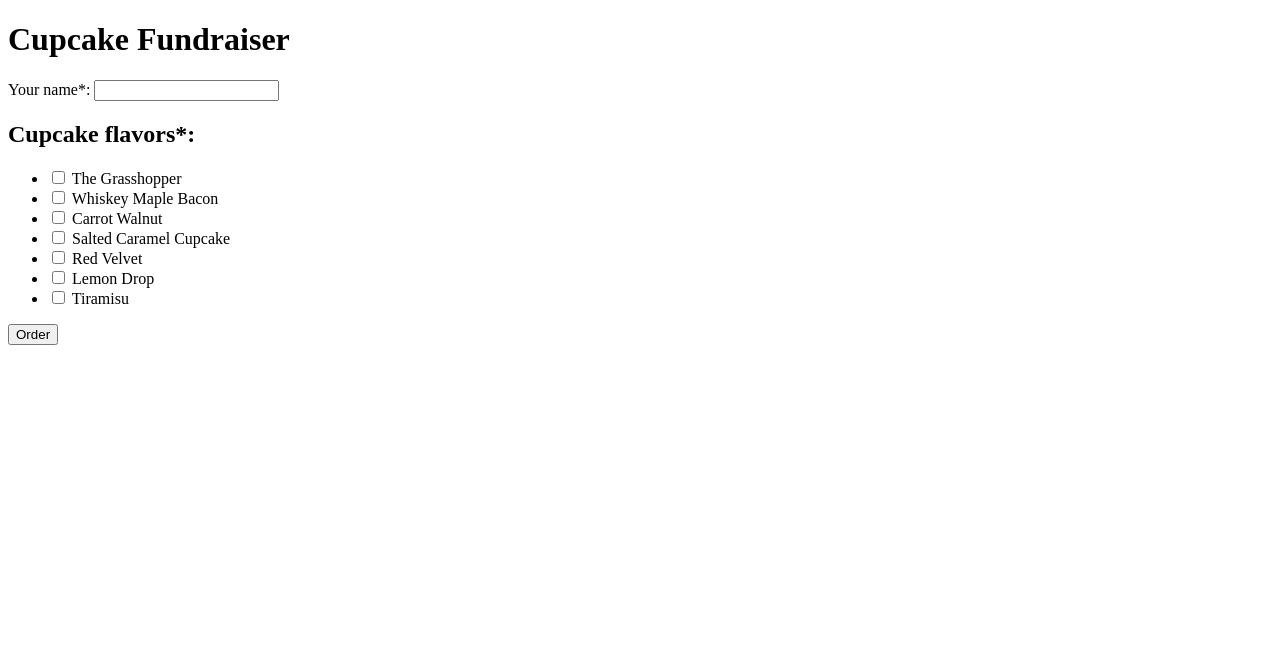
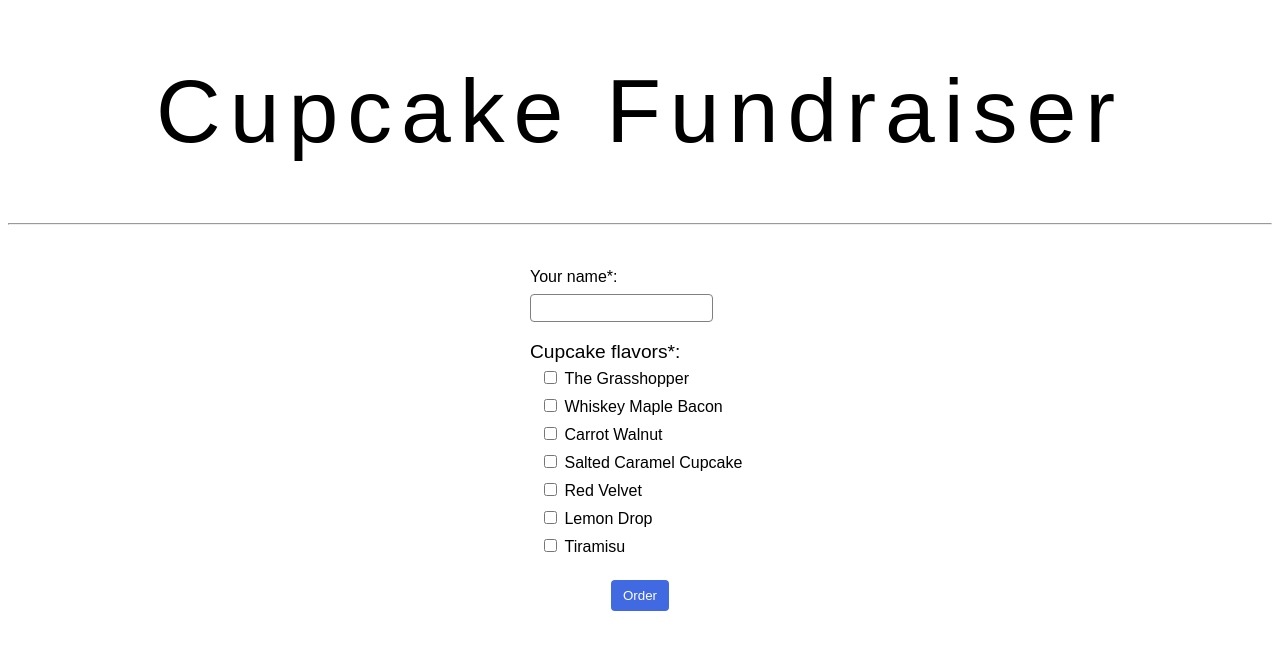
Before and after one commit to MrDrennan/cupcakes, a PHP site: page / in a window 1280 px wide. Shown: the top 650 px of the page. Run offline with PHP 8.4, Linux system fonts and the light colour scheme.

Commit message:
Added documentation and styled the form

```diff
--- a/cupcake-form.css
+++ b/cupcake-form.css
@@ -1,8 +1,64 @@
-.err {
-    color: darkred;
-    display: none;
+* {
+    font-family: sans-serif;
 }
 
 button {
     display: block;
+    color: white;
+    background-color: royalblue;
+    padding: .5rem .75rem;
+    border-radius: .25rem;
+    border: none;
+    margin-left: auto;
+    margin-right: auto;
 }
+
+button:hover {
+    filter: brightness(92%);
+}
+
+.err {
+    color: orangered;
+    display: none;
+}
+
+form {
+    grid-column: 2 / 3;
+    margin-top: 35px;
+}
+
+header h1 {
+    font-size: 7vw;
+    text-align: center;
+    font-weight: 100;
+    letter-spacing: .1em;
+}
+
+input[type='text'] {
+    display: block;
+    height: 24px;
+    border-radius: .25rem;
+    background-color: white;
+    border: 1px solid grey;
+}
+
+label {
+    display: inline-block;
+    margin-bottom: .5rem;
+}
+
+main {
+    display: grid;
+    grid-template-columns: auto 220px auto;
+}
+
+p {
+    font-size: 1.2em;
+    margin-bottom: 5px;
+}
+
+ul {
+    list-style-type: none;
+    padding-left: 10px;
+    margin-top: 0;
+}
--- a/index.php
+++ b/index.php
@@ -1,4 +1,14 @@
 <?php
+/**
+ * This website orders cupcakes with a form and displays the order upon reaching
+ * the confirmation page. It will display errors to the user if form not filled in
+ * correctly.
+ *
+ * @author  Chad Drennan
+ * Date: 1/10/20
+ * @link http://cdrennan.greenriverdev.com/328/cupcakes
+ */
+
 ini_set("display_errors", 1);
 error_reporting(E_ALL);
 
@@ -17,7 +27,6 @@ $cakeFlavors = [
 $errors = [];
 
 if ($_SERVER['REQUEST_METHOD'] == 'POST') {
-    var_dump($_POST);
 
     $name = validateRequiredField('name', $errors);
     $flavors = validateRequiredSelection('flavors', $cakeFlavors, $errors);
--- a/order-form.php
+++ b/order-form.php
@@ -11,6 +11,7 @@
 <body>
 <header>
     <h1>Cupcake Fundraiser</h1>
+    <hr>
 </header>
 <main>
     <form action="#" method="post">
@@ -20,8 +21,7 @@
             Must enter your name
         </span>
 
-        <h2>Cupcake flavors*:</h2>
-
+        <p>Cupcake flavors*:</p>
         <ul>
             <?php
             foreach ($cakeFlavors as $name => $displayTxt) {
```
